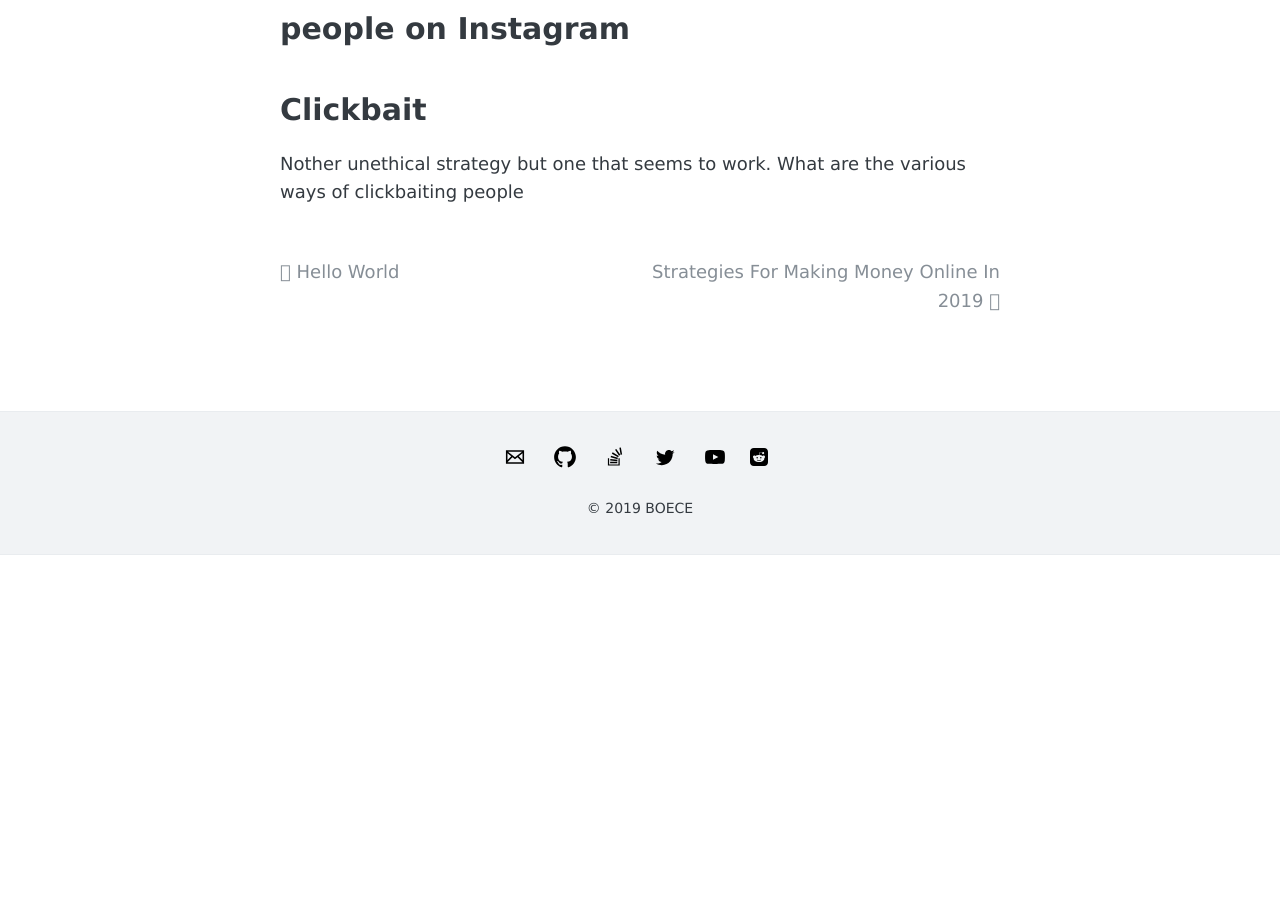
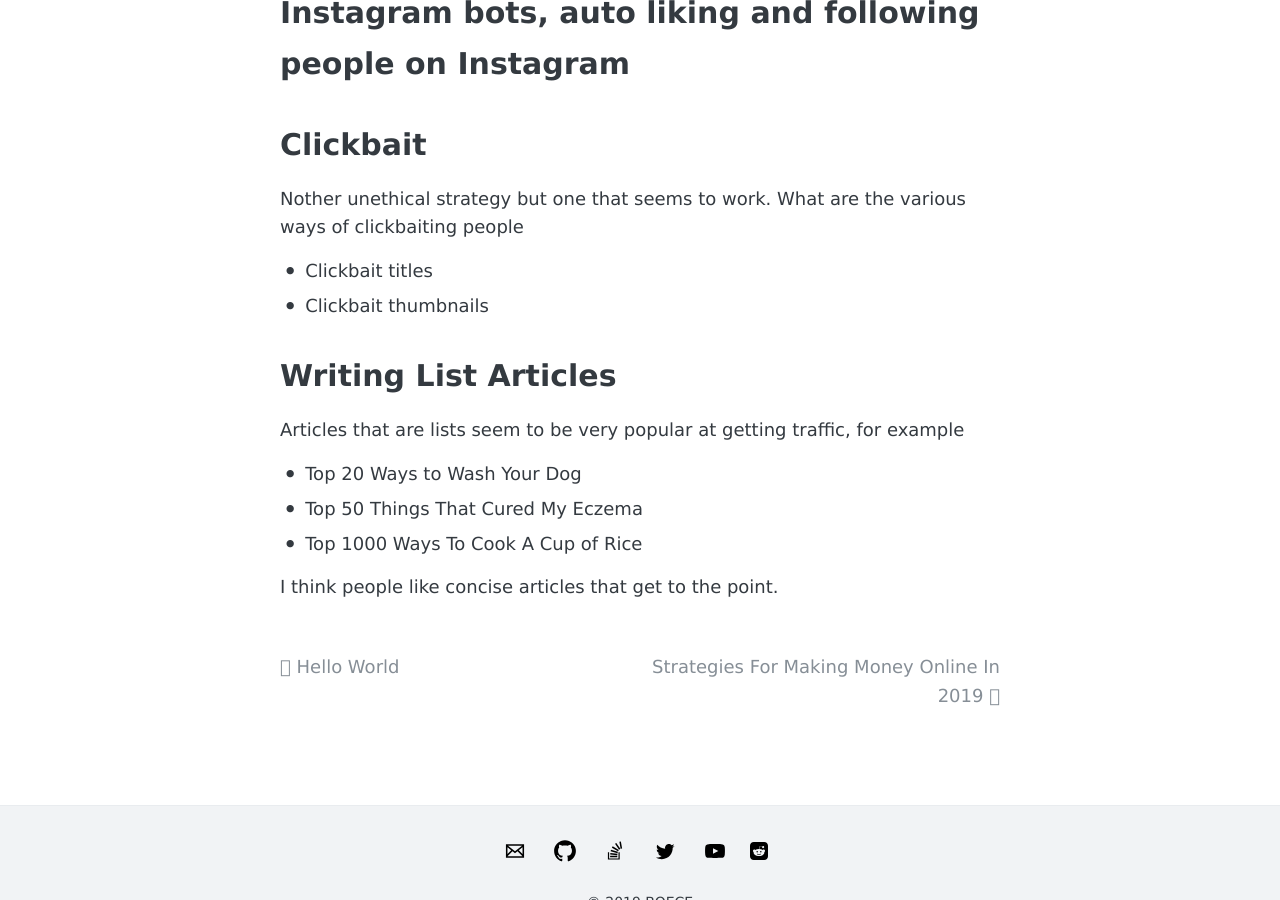
Before and after one commit to boece/boece.github.io, a Jekyll site: the page built from _posts/2019-2-2-strategies-for-increasing-website-traffic-in-2019.md, in a window 1280 px wide and 900 px high, scrolled down 1445 px. Built offline with Jekyll 4.4.1, drawn with Linux system fonts in a browser that asks for light colours; comment, search, counter and statistics services are not loaded; before the commit the page ends 2000 px from its top, so only the background shows below that; some of the changed text lies outside the part shown.

Commit message:
post updates

```diff
--- a/_posts/2019-2-2-strategies-for-increasing-website-traffic-in-2019.md
+++ b/_posts/2019-2-2-strategies-for-increasing-website-traffic-in-2019.md
@@ -21,6 +21,7 @@ With out further or do here's the list :
 - [Using automation, bots and scripts](#using-automation-bots-and-scripts)
 - [Instagram bots, auto liking and following people on Instagram](#instagram-bots-auto-liking-and-following-people-on-instagram)
 - [Clickbait](#clickbait)
+- [Writing List Articles](#writing-list-articles)
 
 <!-- /TOC -->
 
@@ -45,3 +46,16 @@ I'm going to work on some scripts that publish my articles onto multiple platfor
 
 Nother unethical strategy but one that seems to work.
 What are the various ways of clickbaiting people
+
+* Clickbait titles
+* Clickbait thumbnails
+
+# Writing List Articles
+
+Articles that are lists seem to be very popular at getting traffic, for example
+
+* Top 20 Ways to Wash Your Dog
+* Top 50 Things That Cured My Eczema
+* Top 1000 Ways To Cook A Cup of Rice
+
+I think people like concise articles that get to the point.
```
